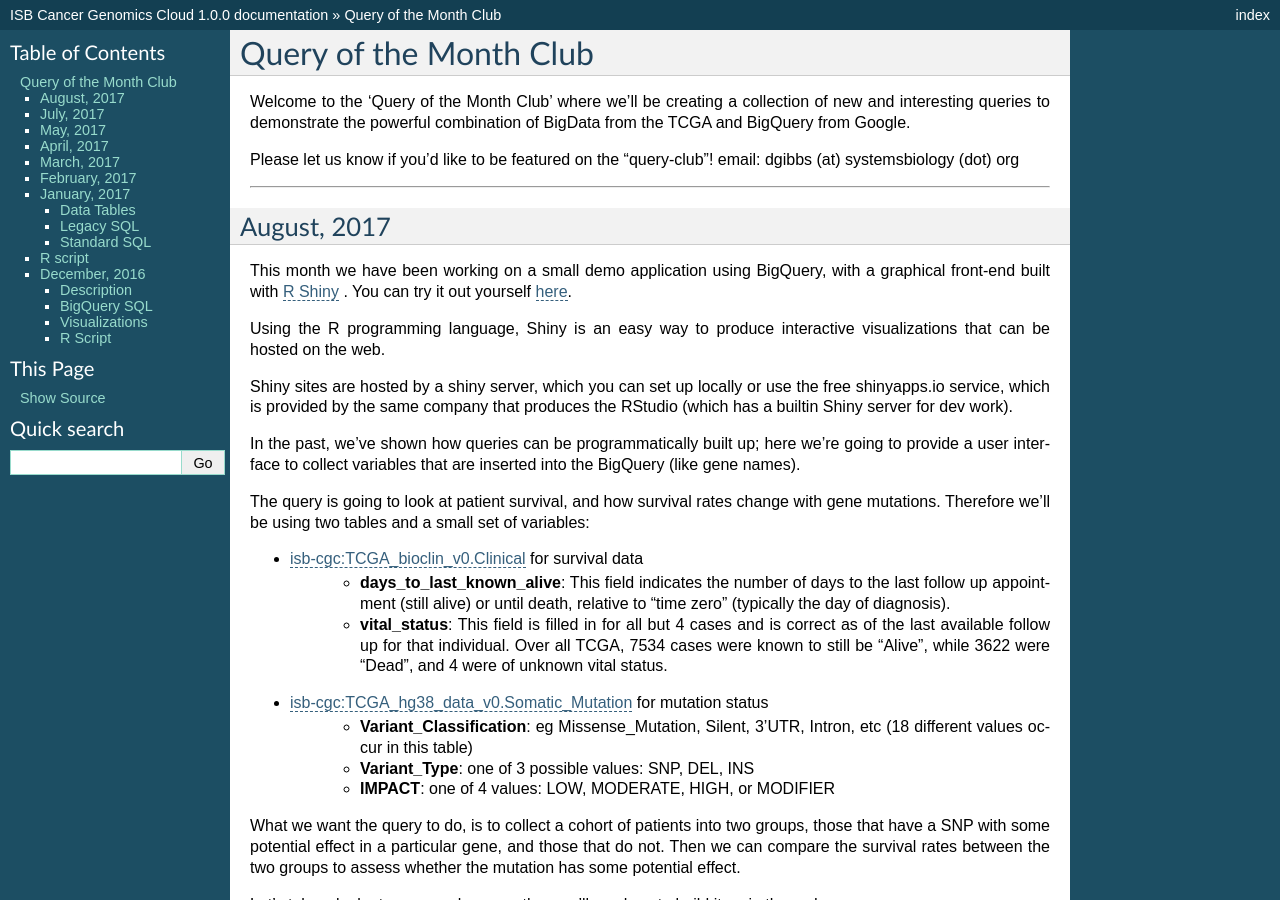
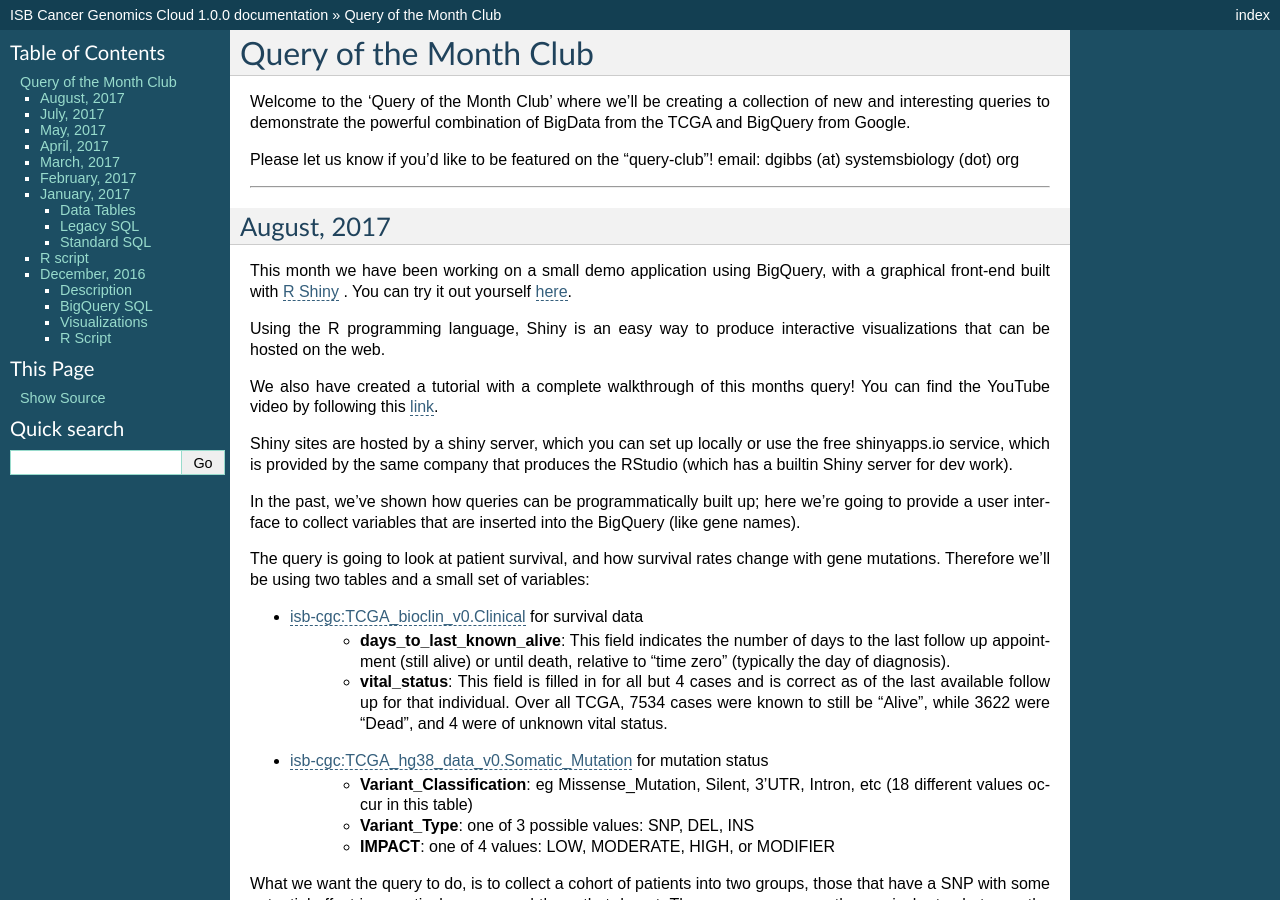
Before and after one commit to isb-cgc/readthedocs, a Sphinx documentation site: the page built from docs/source/sections/QueryOfTheMonthClub.rst, in a window 1280 px wide and 900 px high. Built offline with Sphinx 7.4.7, drawn with Linux system fonts in a browser that asks for light colours; pages that are not in the unit, such as notebooks, are missing from menus.

Commit message:
added youtube video

```diff
--- a/docs/source/sections/QueryOfTheMonthClub.rst
+++ b/docs/source/sections/QueryOfTheMonthClub.rst
@@ -22,6 +22,8 @@ You can try it out yourself `here <https://isb-cgc.shinyapps.io/MutStatusSurviva
 
 Using the R programming language, Shiny is an easy way to produce interactive
 visualizations that can be hosted on the web.
+
+We also have created a tutorial with a complete walkthrough of this months query! You can find the YouTube video by following this `link <https://www.youtube.com/watch?v=qa2OxQLUhBY&feature=youtu.be>`_.
 
 Shiny sites are hosted by a shiny server, which you can set up locally or
 use the free shinyapps.io service, which is provided by the same
```
